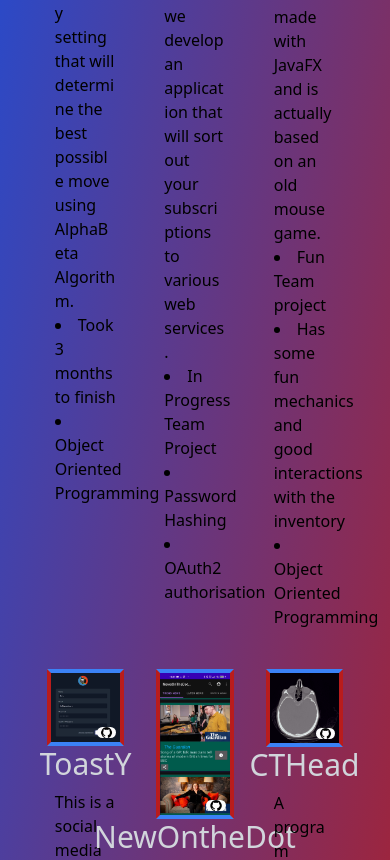
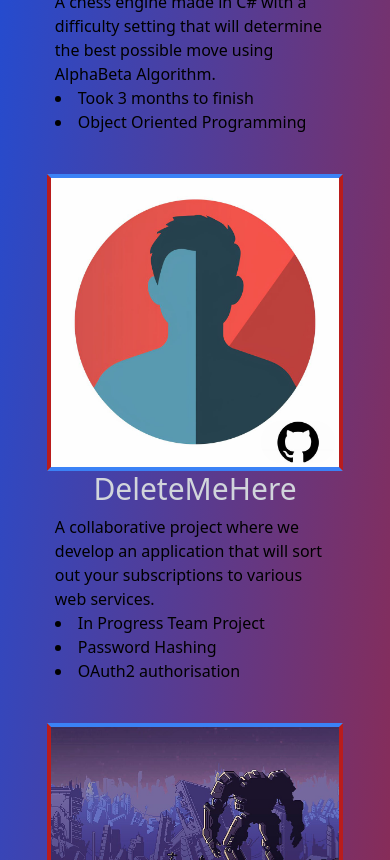
Before and after one commit to ZeTaaT/ZeTaaT.github.io, a plain HTML site: page index.html in a window 390 px wide. Shown: the part 373-1233 px from the top of the page. Drawn offline with nearby package versions, Linux system fonts and the light colour scheme.

Commit message:
Small screen stuff

```diff
--- a/index.html
+++ b/index.html
@@ -36,7 +36,7 @@
         <div>
     </header>
 
-    <div id = "projects" class="flex flex-wrap grid grid-cols-3 gap-8">
+    <div id = "projects" class="flex flex-wrap grid md:grid-cols-3 sm:grid-cols-2 grid-cols-1 gap-8">
        <div id = "AlphaBetaGame" class="">
         <div class="relative">
             <img src="assets\img\chess.png" class="w-[100%] border-solid border-4 border-x-red-700 border-y-blue-500">
```
